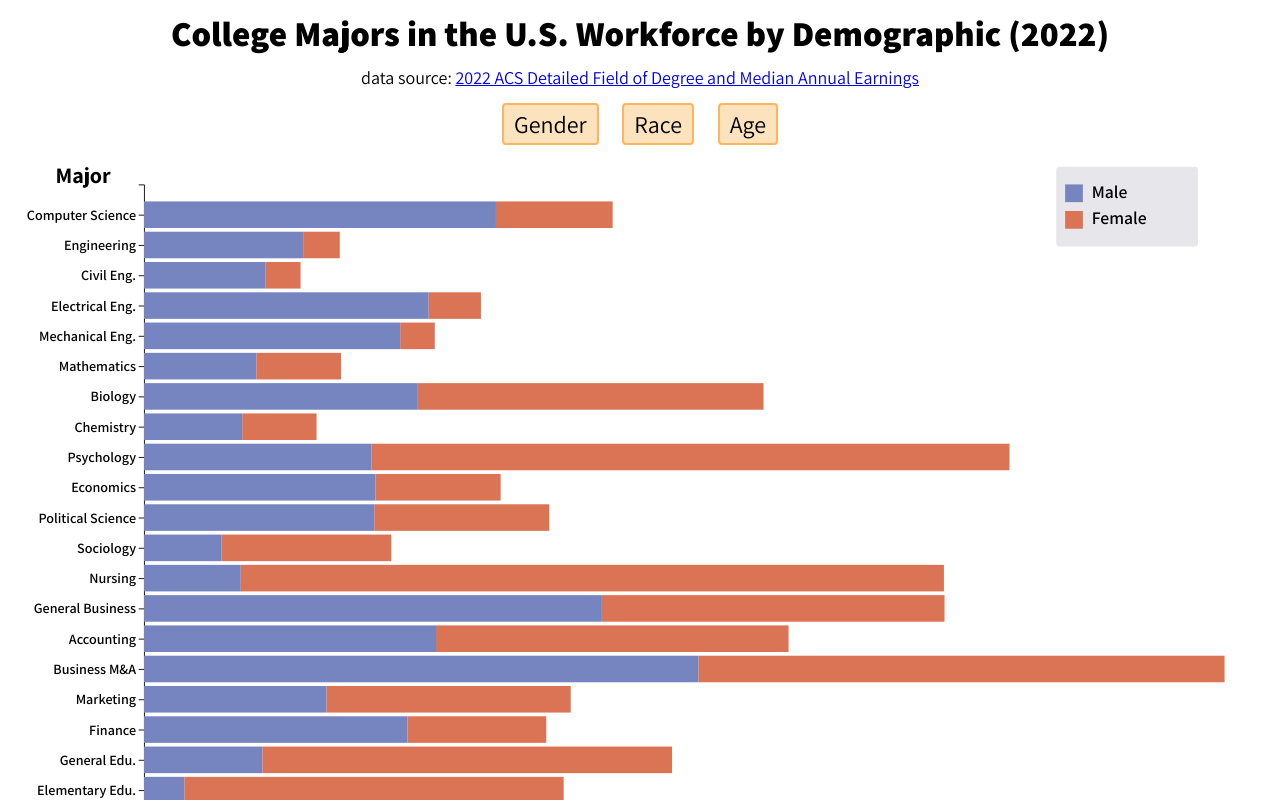
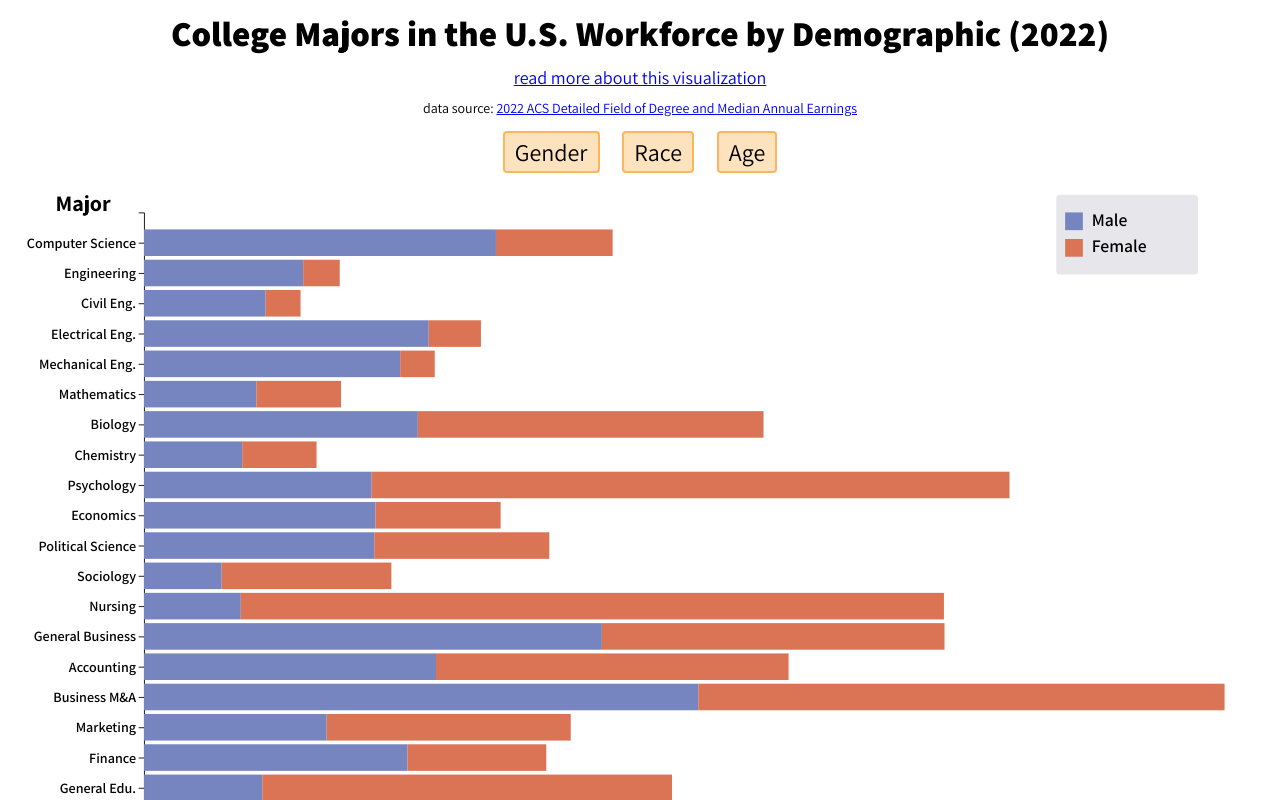
Before and after one commit to mf02511/College-Majors-Demographics, a SvelteKit app: page / in a window 1280 px wide. Shown: the top 800 px of the page. Built offline with nearby package versions, Linux system fonts and the light colour scheme.

Commit message:
added writeup link

```diff
--- a/src/components/App.svelte
+++ b/src/components/App.svelte
@@ -36,7 +36,8 @@
 
 <main>
     <h1>College Majors in the U.S. Workforce by Demographic (2022)</h1>
-    <h2>data source: <a href="https://www.census.gov/data/tables/2022/demo/educational-attainment/acs-detailed-tables.html">2022 ACS Detailed Field of Degree and Median Annual Earnings</a><h2>
+    <h2><a href="https://github.com/mf02511/College-Majors-Demographics/blob/main/README.md">read more about this visualization</a><h2>
+    <h3>data source: <a href="https://www.census.gov/data/tables/2022/demo/educational-attainment/acs-detailed-tables.html">2022 ACS Detailed Field of Degree and Median Annual Earnings</a><h3>
     <button
         on:click={(event) => {display = 0;}}
         class="button"
@@ -120,9 +121,12 @@
         font-weight: 800;
         margin: 10px;
     }
-
     h2 {
         font-size: 18px;
+        font-weight: 400;
+    }
+    h3 {
+        font-size: 14px;
         font-weight: 400;
         margin: 10px;
     }
```
